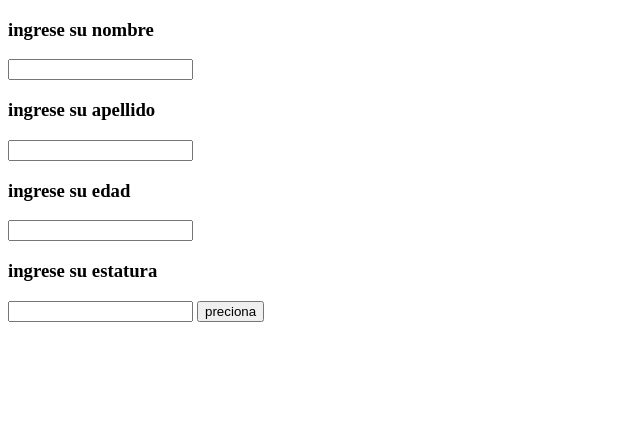
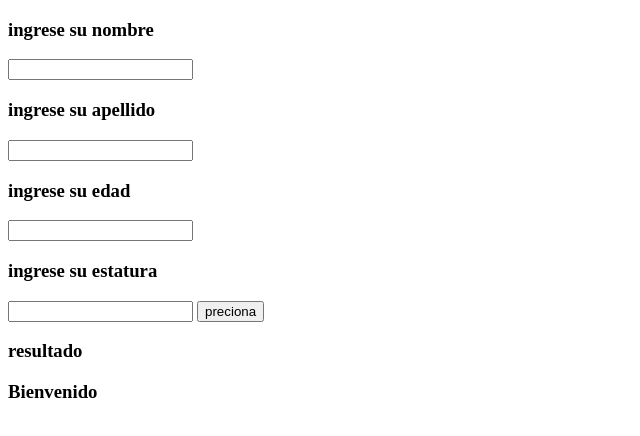
Before and after one commit to Johannaguilar/krakedev, a plain HTML site: page utilitarios/saludo.html in a window 1280 px wide. Both pictures are taken after a click on the button "preciona". Shown: the whole page, without its empty margins (0-640 px from the left). Drawn offline with Linux system fonts and the light colour scheme.

Commit message:
funcion mostrarTexto implementada

```diff
--- a/utilitarios/saludo.html
+++ b/utilitarios/saludo.html
@@ -16,5 +16,8 @@
     <h3>ingrese su estatura</h3>
     <input type="text" id="txtEstatura"/>
     <input type="button" value="preciona" onclick="saludar();"/>
+    <h3>resultado</h3>
+    <h3 id="lblResultado"></h3>
+
 </body>
 </html>
--- a/utilitarios/utilitarios.js
+++ b/utilitarios/utilitarios.js
@@ -3,7 +3,8 @@ saludar=function(){
     let apellido=recuperarTexto("txtApellido");
     let edad=recuperarInt("txtEdad");
     let statura=recuperarFloat("txtEstatura");
-
+    let mensajeBienvenida="Bienvenido "+nombre+" "+apellido;
+    mostrarTexto("lblResultado",mensajeBienvenida);
 }
 recuperarTexto=function(idComponente){
     let valorIngresado=document.getElementById(idComponente).value;
@@ -19,3 +20,6 @@ recuperarFloat=function(idComponente){
     let valorFlotante= parseFloat(valorCaja);
     return valorFlotante;
 }
+mostrarTexto=function(idComponente,mensaje){
+    document.getElementById(idComponente).innerText=mensaje;
+}
```
